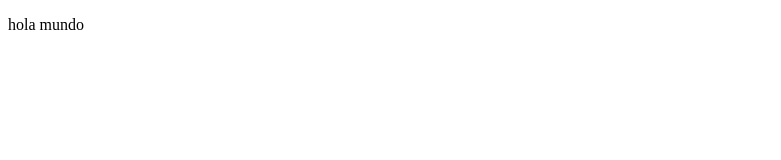
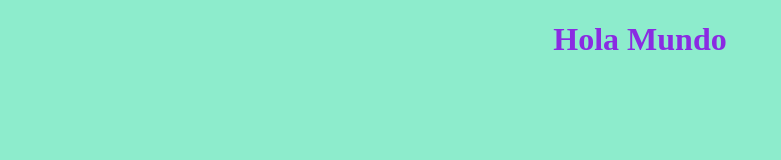
Before and after one commit to Jorge-Salas7/INTRO_JS, a plain HTML site: page 0_intro/index.html in a window 1280 px wide. Shown: the whole page, without its empty margins (0-781 px from the left). Drawn offline with Linux system fonts and the light colour scheme.

Commit message:
Introduccion a JS

```diff
--- /dev/null
+++ b/0_intro/css/styles.css
@@ -0,0 +1,7 @@
+body {
+    background-color: rgb(141, 236, 204);
+}
+h1 {
+    text-align: center;
+    color: blueviolet;
+}
--- a/0_intro/index.html
+++ b/0_intro/index.html
@@ -4,9 +4,15 @@
     <meta charset="UTF-8">
     <meta http-equiv="X-UA-Compatible" content="IE=edge">
     <meta name="viewport" content="width=device-width, initial-scale=1.0">
-    <title>Document</title>
+    <title>Intro</title>
+    <link rel="stylesheet" href="css/styles.css">
+
 </head>
 <body>
-    <p>hola mundo</p>
+    <h1>Hola Mundo</h1>
+
+
+
+    <script src="JS/main.js"></script>
 </body>
 </html>
```
Also changed, not shown: 0_intro/JS/main.js (added).
